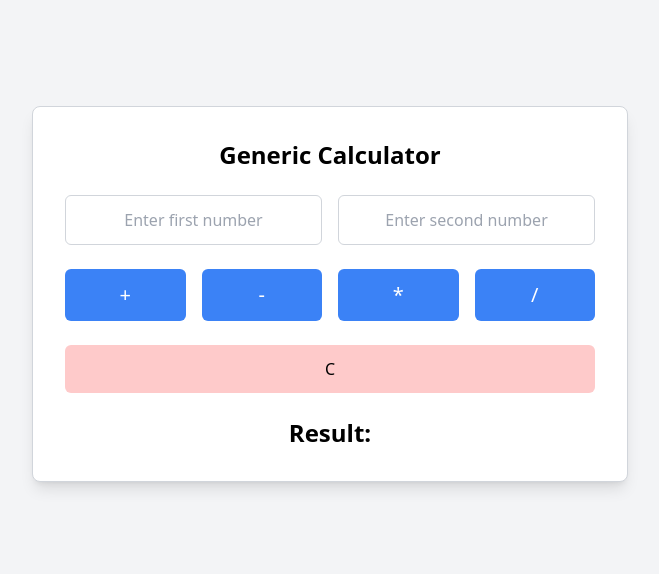
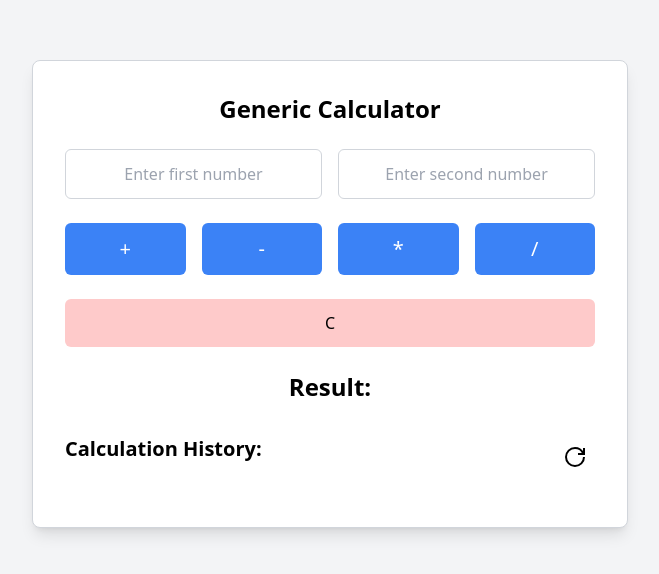
Before and after one commit to Wasif2000/Functional-Calculator, a React (Create React App) app: page / in a window 1280 px wide. Shown: the part 106-680 px from the top of the page, without its empty margins (310-969 px from the left). Built offline with nearby package versions, Linux system fonts and the light colour scheme.

Commit message:
add reloader

```diff
--- a/package.json
+++ b/package.json
@@ -8,6 +8,7 @@
     "@testing-library/user-event": "^13.5.0",
     "react": "^18.3.1",
     "react-dom": "^18.3.1",
+    "react-icons": "^5.3.0",
     "react-scripts": "5.0.1",
     "web-vitals": "^2.1.4"
   },
--- a/src/components/Practice.jsx
+++ b/src/components/Practice.jsx
@@ -1,9 +1,11 @@
 import React, { useState } from 'react';
+import { GrPowerReset } from "react-icons/gr"; // Import the icon
 
 const Practice = () => {
   const [inputs, setInputs] = useState({ x: '', y: '' });
   const [result, setResult] = useState(null);
   const [error, setError] = useState('');
+  const [history, setHistory] = useState([]); // Store history of calculations
 
   const handleInputChange = (e) => {
     const { name, value } = e.target;
@@ -44,6 +46,13 @@ const Practice = () => {
     }
 
     setResult(calcResult);
+
+    // Save the history of calculation
+    setHistory((prev) => [
+      ...prev,
+      { x: numX, y: numY, operator, result: calcResult },
+    ]);
+
     setInputs({ x: '', y: '' }); // Clear input fields after calculation
   };
 
@@ -51,6 +60,10 @@ const Practice = () => {
     setInputs({ x: '', y: '' });
     setResult(null);
     setError('');
+  };
+
+  const clearHistory = () => {
+    setHistory([]); // Clear the history
   };
 
   return (
@@ -90,7 +103,7 @@ const Practice = () => {
         </div>
 
         {/* Clear button */}
-        <div className="grid grid-cols-1 gap-4">
+        <div className="grid grid-cols-1 gap-4 mb-4">
           <button
             className="px-4 py-3 bg-red-200 text-black rounded-md hover:bg-red-900"
             onClick={clearAll}
@@ -101,6 +114,32 @@ const Practice = () => {
 
         {/* Result */}
         <h2 className="text-2xl font-bold text-center mt-6">Result: {result}</h2>
+
+        {/* Calculation History Section with Clear History Button */}
+        <div className="mt-8 flex items-center justify-between">
+          <h3 className="text-xl font-semibold mb-4">Calculation History:</h3>
+
+          {/* Clear History Button with GrPowerReset Icon */}
+          <button
+            className="flex items-center justify-center p-2 rounded-full"
+            onClick={clearHistory}
+            title="Clear History"
+          >
+            {/* Using GrPowerReset Icon */}
+            <GrPowerReset className="w-6 h-6 bg-white"  />
+          </button>
+        </div>
+
+        {/* Calculation History */}
+        <div className="mt-4">
+          <ul className="list-disc pl-6">
+            {history.map((entry, index) => (
+              <li key={index} className="mb-2">
+                {entry.x} {entry.operator} {entry.y} = {entry.result}
+              </li>
+            ))}
+          </ul>
+        </div>
       </div>
     </div>
   );
```
Also changed, not shown: 1 other file (tests, documents, lock files or other folders).
